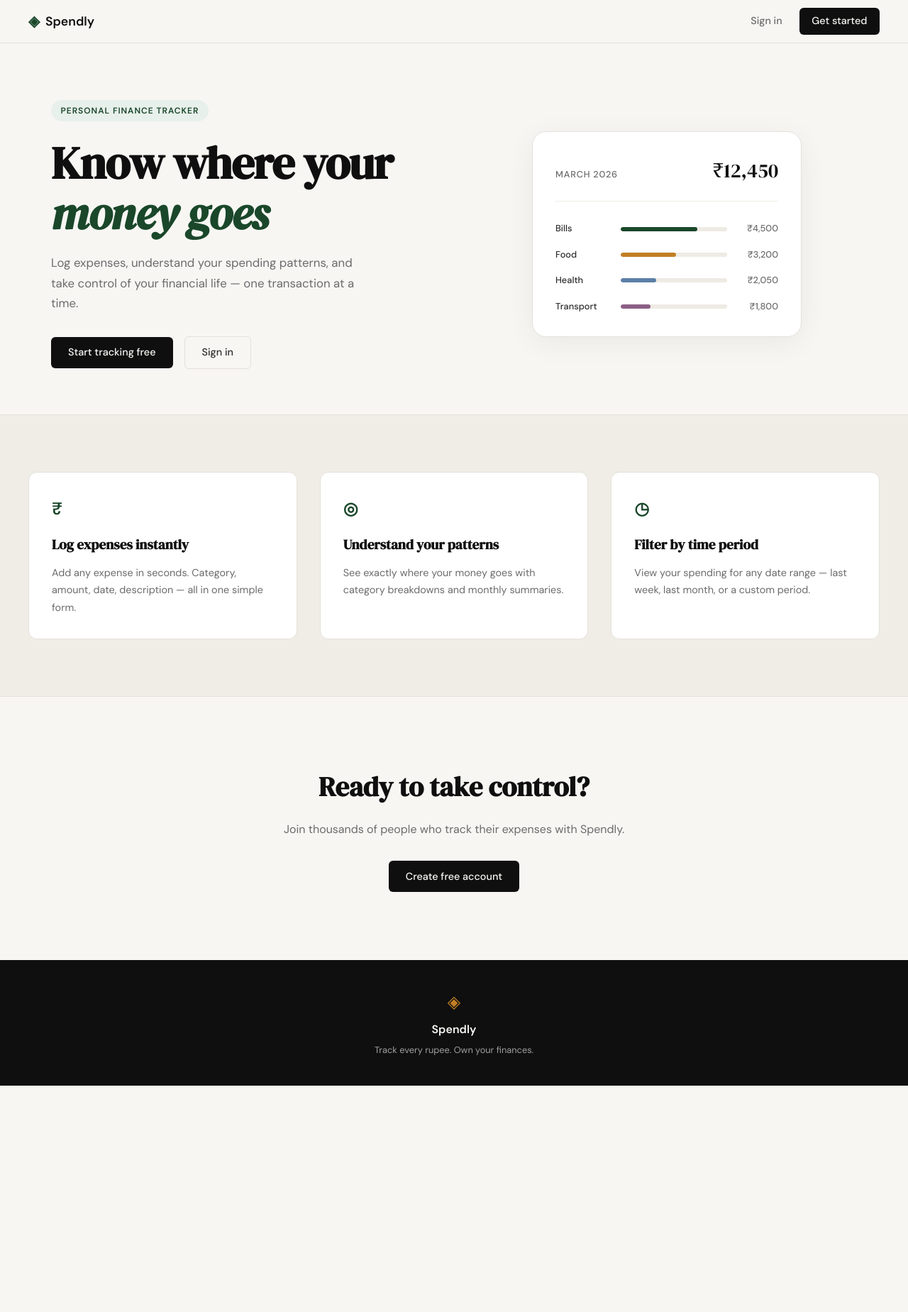
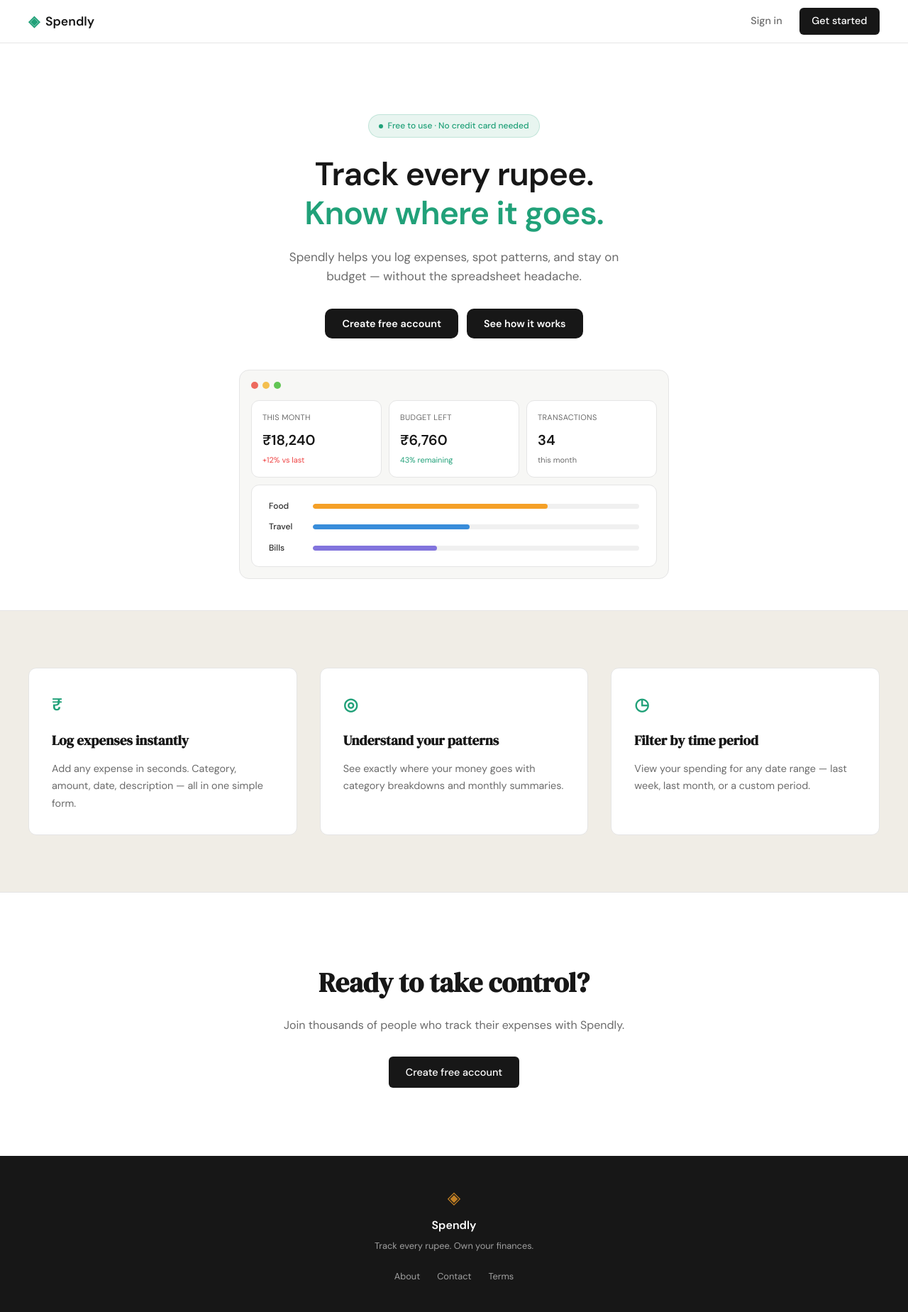
Before and after one commit to tatvamasi-tt9/Expense-tracker-, a Flask app: page / in a window 1280 px wide. Shown: the whole page at 71% size. Before the commit the page ends 1530 px from the top, so only its background shows below. Run offline with Flask 3, Linux system fonts and the light colour scheme.

Commit message:
landing: redesign hero section to match mockup
Co-Authored-By: Claude Code <noreply@anthropic.com>

```diff
--- a/app.py
+++ b/app.py
@@ -20,6 +20,11 @@ def register():
 @app.route("/login")
 def login():
     return render_template("login.html")
+
+
+@app.route("/terms")
+def terms():
+    return render_template("terms.html")
 
 
 # ------------------------------------------------------------------ #
--- a/static/css/style.css
+++ b/static/css/style.css
@@ -3,21 +3,23 @@
 /* ------------------------------------------------------------------ */
 
 :root {
-    --ink: #0f0f0f;
+    --ink: #171717;
     --ink-soft: #2d2d2d;
     --ink-muted: #6b6b6b;
     --ink-faint: #a0a0a0;
-    --paper: #f7f6f3;
+    --paper: #FFFFFF;
     --paper-warm: #f0ede6;
     --paper-card: #ffffff;
-    --accent: #1a472a;
-    --accent-light: #e8f0eb;
+    --accent: #21A179;
+    --accent-light: #e8f5f0;
     --accent-2: #c17f24;
     --accent-2-light: #fdf3e3;
-    --danger: #c0392b;
+    --danger: #EF4444;
     --danger-light: #fdecea;
-    --border: #e4e1da;
-    --border-soft: #eeebe4;
+    --success: #21A179;
+    --border: #e5e5e5;
+    --border-soft: #f0f0f0;
+    --gray-bg: #F7F7F5;
 
     --font-display: 'DM Serif Display', Georgia, serif;
     --font-body: 'DM Sans', system-ui, sans-serif;
@@ -26,7 +28,7 @@
     --auth-width: 440px;
 
     --radius-sm: 6px;
-    --radius-md: 12px;
+    --radius-md: 11px;
     --radius-lg: 20px;
 }
 
@@ -124,136 +126,246 @@ a { color: inherit; text-decoration: none; }
 /* ------------------------------------------------------------------ */
 
 .hero {
-    padding: 5rem 2rem 4rem;
-    display: grid;
-    grid-template-columns: 1fr 1fr;
-    gap: 4rem;
+    padding: 100px 2rem 44px;
+    display: flex;
+    flex-direction: column;
     align-items: center;
-    max-width: var(--max-width);
+    max-width: 100%;
     margin: 0 auto;
 }
 
+.hero-inner {
+    display: flex;
+    flex-direction: column;
+    align-items: center;
+    text-align: center;
+    max-width: 606px;
+    width: 100%;
+}
+
 .hero-badge {
-    display: inline-block;
+    display: inline-flex;
+    align-items: center;
+    gap: 6px;
     background: var(--accent-light);
     color: var(--accent);
     font-size: 0.75rem;
-    font-weight: 600;
-    letter-spacing: 0.08em;
-    text-transform: uppercase;
-    padding: 0.35rem 0.85rem;
+    font-weight: 500;
+    padding: 6px 14px;
     border-radius: 999px;
-    margin-bottom: 1.5rem;
+    border: 1px solid rgba(33, 161, 121, 0.2);
+    margin-bottom: 24px;
+}
+
+.badge-dot {
+    width: 6px;
+    height: 6px;
+    background: var(--accent);
+    border-radius: 50%;
 }
 
 .hero-title {
-    font-family: var(--font-display);
-    font-size: clamp(2.5rem, 5vw, 4rem);
-    line-height: 1.1;
+    font-family: var(--font-body);
+    font-size: 46px;
+    font-weight: 700;
+    line-height: 1.2;
     letter-spacing: -0.02em;
     color: var(--ink);
-    margin-bottom: 1.25rem;
+    margin-bottom: 20px;
 }
 
-.hero-title em {
-    font-style: italic;
+.hero-title-accent {
     color: var(--accent);
 }
 
 .hero-subtitle {
-    font-size: 1.05rem;
+    font-size: 17px;
     color: var(--ink-muted);
-    line-height: 1.7;
-    max-width: 460px;
-    margin-bottom: 2rem;
+    line-height: 1.6;
+    max-width: 500px;
+    margin-bottom: 32px;
 }
 
 .hero-actions {
     display: flex;
-    gap: 1rem;
+    gap: 12px;
     align-items: center;
+    margin-bottom: 44px;
 }
 
-/* ------------------------------------------------------------------ */
-/* Mock card (hero visual)                                             */
-/* ------------------------------------------------------------------ */
+.btn-hero {
+    display: inline-block;
+    background: var(--ink);
+    color: var(--paper);
+    padding: 0 24px;
+    height: 42px;
+    line-height: 42px;
+    border-radius: 10px;
+    font-family: var(--font-body);
+    font-size: 0.9rem;
+    font-weight: 600;
+    cursor: pointer;
+    border: none;
+    transition: opacity 0.2s;
+    text-decoration: none;
+}
 
-.hero-visual {
+.btn-hero:hover {
+    opacity: 0.9;
+}
+
+/* Dashboard Preview */
+.dashboard-preview {
+    width: 100%;
+    max-width: 606px;
     display: flex;
     justify-content: center;
 }
 
-.mock-card {
-    background: var(--paper-card);
+.dashboard-container {
+    width: 100%;
+    background: var(--gray-bg);
     border: 1px solid var(--border);
-    border-radius: var(--radius-lg);
-    padding: 2rem;
-    width: 100%;
-    max-width: 380px;
-    box-shadow: 0 8px 40px rgba(0,0,0,0.06);
+    border-radius: 14px;
+    padding: 16px;
 }
 
-.mock-card-header {
+.dashboard-controls {
     display: flex;
-    justify-content: space-between;
-    align-items: baseline;
-    margin-bottom: 1.75rem;
-    padding-bottom: 1.25rem;
-    border-bottom: 1px solid var(--border-soft);
+    gap: 6px;
+    margin-bottom: 16px;
 }
 
-.mock-label {
-    font-size: 0.8rem;
-    font-weight: 500;
+.control-dot {
+    width: 10px;
+    height: 10px;
+    border-radius: 50%;
+}
+
+.control-red {
+    background: #ED6A5E;
+}
+
+.control-yellow {
+    background: #F4BF4F;
+}
+
+.control-green {
+    background: #61C554;
+}
+
+.dashboard-cards {
+    display: grid;
+    grid-template-columns: repeat(3, 1fr);
+    gap: 10px;
+    margin-bottom: 10px;
+}
+
+.dashboard-card {
+    background: var(--paper);
+    border: 1px solid var(--border);
+    border-radius: var(--radius-md);
+    padding: 15px;
+}
+
+.card-label {
+    font-size: 11px;
     color: var(--ink-muted);
     text-transform: uppercase;
-    letter-spacing: 0.06em;
+    letter-spacing: 0.03em;
+    margin-bottom: 6px;
 }
 
-.mock-total {
-    font-family: var(--font-display);
-    font-size: 1.75rem;
+.card-value {
+    font-size: 20px;
+    font-weight: 700;
     color: var(--ink);
+    margin-bottom: 4px;
 }
 
-.mock-bars { display: flex; flex-direction: column; gap: 1rem; }
-
-.mock-bar-row {
-    display: grid;
-    grid-template-columns: 80px 1fr 60px;
-    align-items: center;
-    gap: 0.75rem;
+.card-indicator {
+    font-size: 11px;
 }
 
-.mock-cat {
-    font-size: 0.8rem;
-    font-weight: 500;
-    color: var(--ink-soft);
+.card-indicator-up {
+    color: var(--danger);
 }
 
-.mock-bar-track {
-    height: 6px;
+.card-indicator-down {
+    color: var(--success);
+}
+
+.card-indicator-neutral {
+    color: var(--ink-muted);
+}
+
+.dashboard-expenses {
+    background: var(--paper);
+    border: 1px solid var(--border);
+    border-radius: var(--radius-md);
+    padding: 20px 24px 16px;
+}
+
+.expense-row {
+    display: flex;
+    align-items: center;
+    gap: 12px;
+    margin-bottom: 10px;
+}
+
+.expense-row:last-child {
+    margin-bottom: 0;
+}
+
+.expense-label {
+    font-size: 12px;
+    color: var(--ink-soft);
+    font-weight: 500;
+    min-width: 50px;
+}
+
+.expense-track {
+    flex: 1;
+    height: 7px;
     background: var(--border-soft);
     border-radius: 999px;
     overflow: hidden;
 }
 
-.mock-bar {
+.expense-bar {
     height: 100%;
-    background: var(--accent);
     border-radius: 999px;
     transition: width 0.6s ease;
 }
 
-.mock-bar-2 { background: var(--accent-2); }
-.mock-bar-3 { background: #5b7fa6; }
-.mock-bar-4 { background: #8b5e83; }
+.expense-bar-orange {
+    background: #F5A027;
+}
 
+.expense-bar-blue {
+    background: #398DDA;
+}
+
+.expense-bar-purple {
+    background: #8274DD;
+}
+
+/* Remove old mock card styles */
+.hero-visual,
+.mock-card,
+.mock-card-header,
+.mock-label,
+.mock-total,
+.mock-bars,
+.mock-bar-row,
+.mock-cat,
+.mock-bar-track,
+.mock-bar,
+.mock-bar-2,
+.mock-bar-3,
+.mock-bar-4,
 .mock-amt {
-    font-size: 0.8rem;
-    font-weight: 500;
-    color: var(--ink-muted);
-    text-align: right;
+    display: none;
 }
 
 /* ------------------------------------------------------------------ */
@@ -507,24 +619,167 @@ a { color: inherit; text-decoration: none; }
     color: var(--ink-faint);
 }
 
+.footer-links {
+    display: flex;
+    gap: 1.5rem;
+    margin-top: 1rem;
+}
+
+.footer-links a {
+    font-size: 0.8rem;
+    color: var(--ink-faint);
+    transition: color 0.2s;
+}
+
+.footer-links a:hover {
+    color: var(--paper);
+}
+
+/* ------------------------------------------------------------------ */
+/* Legal pages (Terms, Privacy, etc.)                                  */
+/* ------------------------------------------------------------------ */
+
+.legal-page {
+    padding: 4rem 2rem;
+    max-width: 800px;
+    margin: 0 auto;
+}
+
+.legal-inner {
+    background: var(--paper-card);
+    border: 1px solid var(--border);
+    border-radius: var(--radius-md);
+    padding: 3rem;
+}
+
+.legal-title {
+    font-family: var(--font-display);
+    font-size: 2.5rem;
+    color: var(--ink);
+    margin-bottom: 0.5rem;
+    letter-spacing: -0.02em;
+}
+
+.legal-updated {
+    font-size: 0.85rem;
+    color: var(--ink-muted);
+    margin-bottom: 2.5rem;
+    padding-bottom: 1.5rem;
+    border-bottom: 1px solid var(--border-soft);
+}
+
+.legal-content {
+    line-height: 1.7;
+}
+
+.legal-section {
+    margin-bottom: 2.5rem;
+}
+
+.legal-section:last-child {
+    margin-bottom: 0;
+}
+
+.legal-section h2 {
+    font-family: var(--font-display);
+    font-size: 1.3rem;
+    color: var(--ink);
+    margin-bottom: 1rem;
+    letter-spacing: -0.01em;
+}
+
+.legal-section p {
+    font-size: 0.95rem;
+    color: var(--ink-soft);
+    margin-bottom: 1rem;
+}
+
+.legal-section p:last-child {
+    margin-bottom: 0;
+}
+
+.legal-section ul {
+    margin: 1rem 0;
+    padding-left: 1.5rem;
+}
+
+.legal-section li {
+    font-size: 0.95rem;
+    color: var(--ink-soft);
+    margin-bottom: 0.5rem;
+}
+
+.legal-section li:last-child {
+    margin-bottom: 0;
+}
+
+.legal-footer {
+    margin-top: 2.5rem;
+    padding-top: 2rem;
+    border-top: 1px solid var(--border-soft);
+    text-align: center;
+}
+
 /* ------------------------------------------------------------------ */
 /* Responsive                                                          */
 /* ------------------------------------------------------------------ */
 
 @media (max-width: 900px) {
     .hero {
-        grid-template-columns: 1fr;
-        text-align: center;
+        padding: 60px 1.5rem 32px;
     }
 
-    .hero-subtitle { max-width: 100%; }
-    .hero-actions { justify-content: center; }
-    .hero-visual { display: none; }
+    .hero-title {
+        font-size: 36px;
+    }
+
+    .hero-subtitle {
+        font-size: 16px;
+    }
+
+    .dashboard-cards {
+        grid-template-columns: 1fr;
+    }
 
     .features-inner { grid-template-columns: 1fr; }
 }
 
 @media (max-width: 600px) {
     .nav-links a:not(.nav-cta) { display: none; }
-    .hero { padding: 3rem 1rem 2rem; }
+
+    .hero {
+        padding: 40px 1rem 24px;
+    }
+
+    .hero-title {
+        font-size: 32px;
+    }
+
+    .hero-subtitle {
+        font-size: 15px;
+        margin-bottom: 24px;
+    }
+
+    .hero-actions {
+        flex-direction: column;
+        width: 100%;
+        margin-bottom: 32px;
+    }
+
+    .btn-hero {
+        width: 100%;
+    }
+
+    .dashboard-container {
+        padding: 12px;
+    }
+
+    .dashboard-expenses {
+        padding: 16px;
+    }
+
+    .expense-label {
+        min-width: 40px;
+        font-size: 11px;
+    }
 }
--- a/templates/base.html
+++ b/templates/base.html
@@ -34,6 +34,11 @@
             <span class="brand-icon">◈</span>
             <span class="footer-name">Spendly</span>
             <p class="footer-copy">Track every rupee. Own your finances.</p>
+            <div class="footer-links">
+                <a href="#">About</a>
+                <a href="#">Contact</a>
+                <a href="{{ url_for('terms') }}">Terms</a>
+            </div>
         </div>
     </footer>
 
--- a/templates/landing.html
+++ b/templates/landing.html
@@ -6,55 +6,67 @@
 
 <section class="hero">
     <div class="hero-inner">
-        <div class="hero-badge">Personal Finance Tracker</div>
+        <div class="hero-badge">
+            <span class="badge-dot"></span>
+            Free to use · No credit card needed
+        </div>
         <h1 class="hero-title">
-            Know where your<br>
-            <em>money goes</em>
+            Track every rupee.<br>
+            <span class="hero-title-accent">Know where it goes.</span>
         </h1>
         <p class="hero-subtitle">
-            Log expenses, understand your spending patterns,
-            and take control of your financial life —
-            one transaction at a time.
+            Spendly helps you log expenses, spot patterns, and stay on budget — without the spreadsheet headache.
         </p>
         <div class="hero-actions">
-            <a href="{{ url_for('register') }}" class="btn-primary">Start tracking free</a>
-            <a href="{{ url_for('login') }}" class="btn-ghost">Sign in</a>
+            <a href="{{ url_for('register') }}" class="btn-hero">Create free account</a>
+            <a href="#" class="btn-hero">See how it works</a>
         </div>
     </div>
-    <div class="hero-visual">
-        <div class="mock-card">
-            <div class="mock-card-header">
-                <span class="mock-label">March 2026</span>
-                <span class="mock-total">₹12,450</span>
+
+    <div class="dashboard-preview">
+        <div class="dashboard-container">
+            <div class="dashboard-controls">
+                <span class="control-dot control-red"></span>
+                <span class="control-dot control-yellow"></span>
+                <span class="control-dot control-green"></span>
             </div>
-            <div class="mock-bars">
-                <div class="mock-bar-row">
-                    <span class="mock-cat">Bills</span>
-                    <div class="mock-bar-track">
-                        <div class="mock-bar" style="width: 72%"></div>
+
+            <div class="dashboard-cards">
+                <div class="dashboard-card">
+                    <div class="card-label">This month</div>
+                    <div class="card-value">₹18,240</div>
+                    <div class="card-indicator card-indicator-up">+12% vs last</div>
+                </div>
+                <div class="dashboard-card">
+                    <div class="card-label">Budget left</div>
+                    <div class="card-value">₹6,760</div>
+                    <div class="card-indicator card-indicator-down">43% remaining</div>
+                </div>
+                <div class="dashboard-card">
+                    <div class="card-label">Transactions</div>
+                    <div class="card-value">34</div>
+                    <div class="card-indicator card-indicator-neutral">this month</div>
+                </div>
+            </div>
+
+            <div class="dashboard-expenses">
+                <div class="expense-row">
+                    <span class="expense-label">Food</span>
+                    <div class="expense-track">
+                        <div class="expense-bar expense-bar-orange" style="width: 72%"></div>
                     </div>
-                    <span class="mock-amt">₹4,500</span>
                 </div>
-                <div class="mock-bar-row">
-                    <span class="mock-cat">Food</span>
-                    <div class="mock-bar-track">
-                        <div class="mock-bar mock-bar-2" style="width: 52%"></div>
+                <div class="expense-row">
+                    <span class="expense-label">Travel</span>
+                    <div class="expense-track">
+                        <div class="expense-bar expense-bar-blue" style="width: 48%"></div>
                     </div>
-                    <span class="mock-amt">₹3,200</span>
                 </div>
-                <div class="mock-bar-row">
-                    <span class="mock-cat">Health</span>
-                    <div class="mock-bar-track">
-                        <div class="mock-bar mock-bar-3" style="width: 33%"></div>
+                <div class="expense-row">
+                    <span class="expense-label">Bills</span>
+                    <div class="expense-track">
+                        <div class="expense-bar expense-bar-purple" style="width: 38%"></div>
                     </div>
-                    <span class="mock-amt">₹2,050</span>
-                </div>
-                <div class="mock-bar-row">
-                    <span class="mock-cat">Transport</span>
-                    <div class="mock-bar-track">
-                        <div class="mock-bar mock-bar-4" style="width: 28%"></div>
-                    </div>
-                    <span class="mock-amt">₹1,800</span>
                 </div>
             </div>
         </div>
```
Also changed, not shown: templates/terms.html (added, +103 -0 lines).
